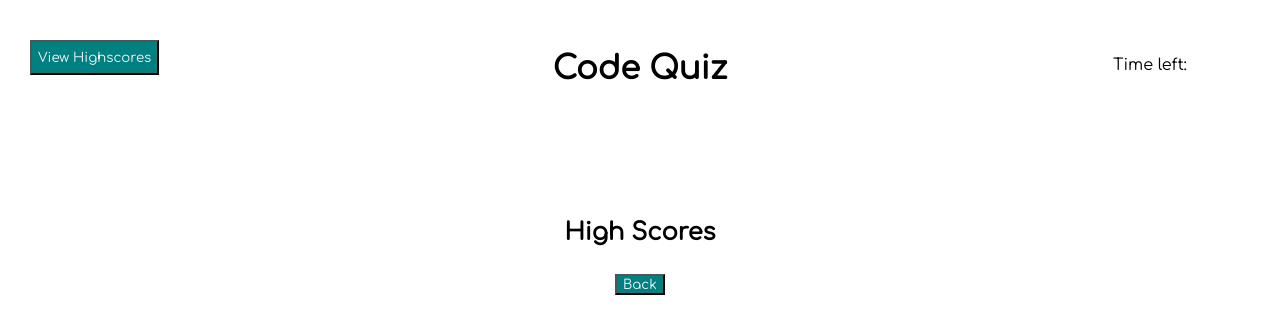
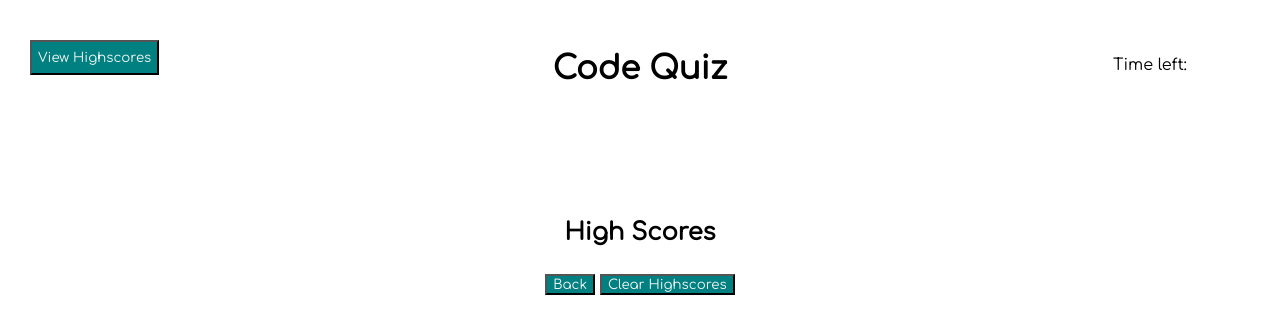
Before and after one commit to dymoy/code-quiz, a plain HTML site: page index.html in a window 1280 px wide. Both pictures are taken after a click on the button "View Highscores". Drawn offline with Linux system fonts and the light colour scheme.

Commit message:
Added clear highscores button.

```diff
--- a/Assets/js/script.js
+++ b/Assets/js/script.js
@@ -58,6 +58,14 @@ function showHighscores(event) {
         // Append newly created list item into the unordered list
         highscoresListEl.appendChild(newScore);
         scoreIndex++;
+    }
+}
+
+// This function will remove all highscores from the list
+function clearHighscores() {
+    scoreIndex = 1;
+    while (highscoresListEl.hasChildNodes) {
+        highscoresListEl.removeChild(highscoresListEl.firstChild);
     }
 }
 
--- a/index.html
+++ b/index.html
@@ -53,6 +53,7 @@
             <h2 id="highscores-title">High Scores</h3>
             <ul id="highscores-list"></ul>
             <button id="restart-btn" onclick="resetToLanding()" class="btn">Back</button>
+            <button id="clear-scores-btn" onclick="clearHighscores()" class="btn">Clear Highscores</button>
         </div>
     </main>
     <script src="./Assets/js/script.js"></script>
```
